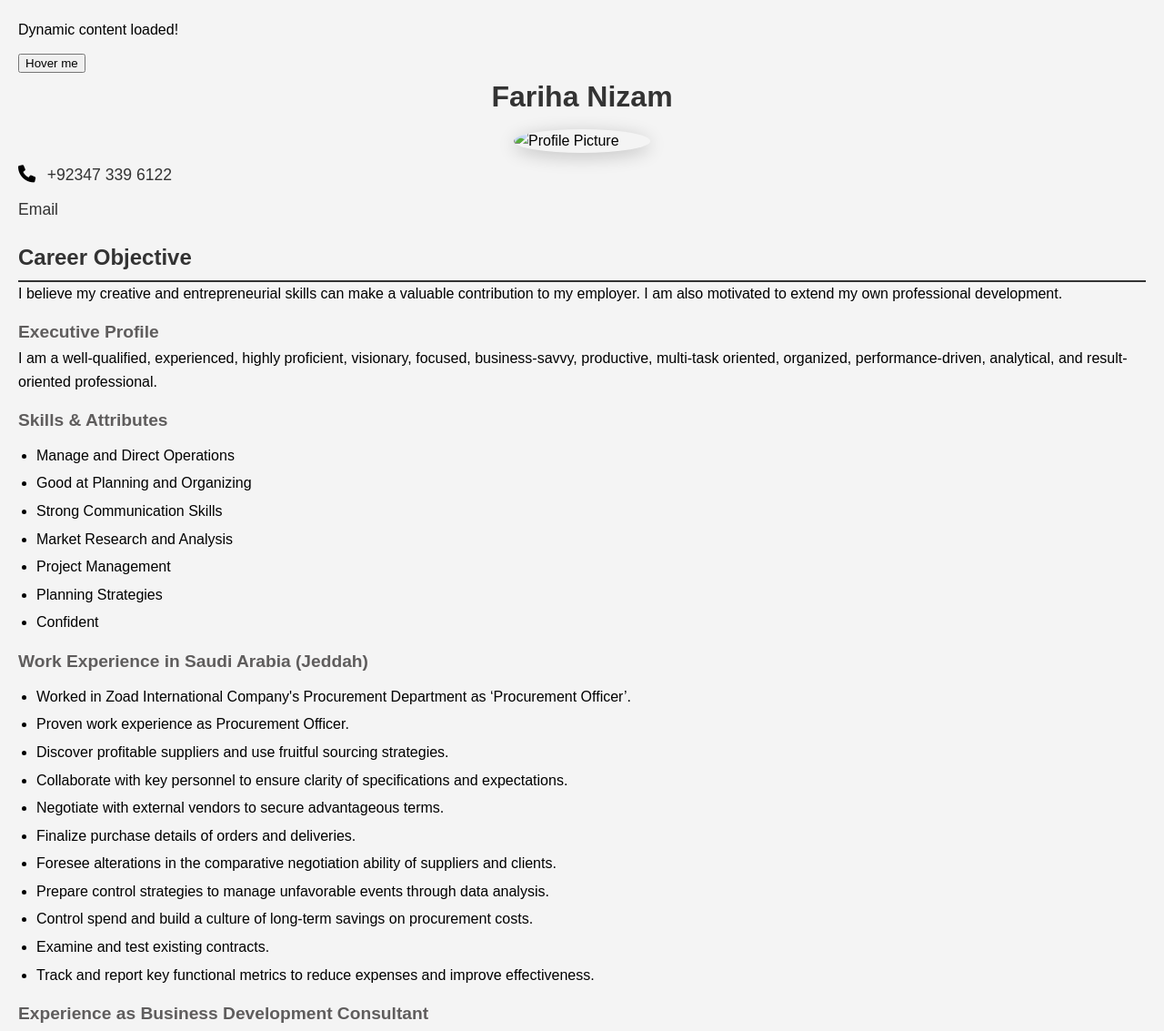
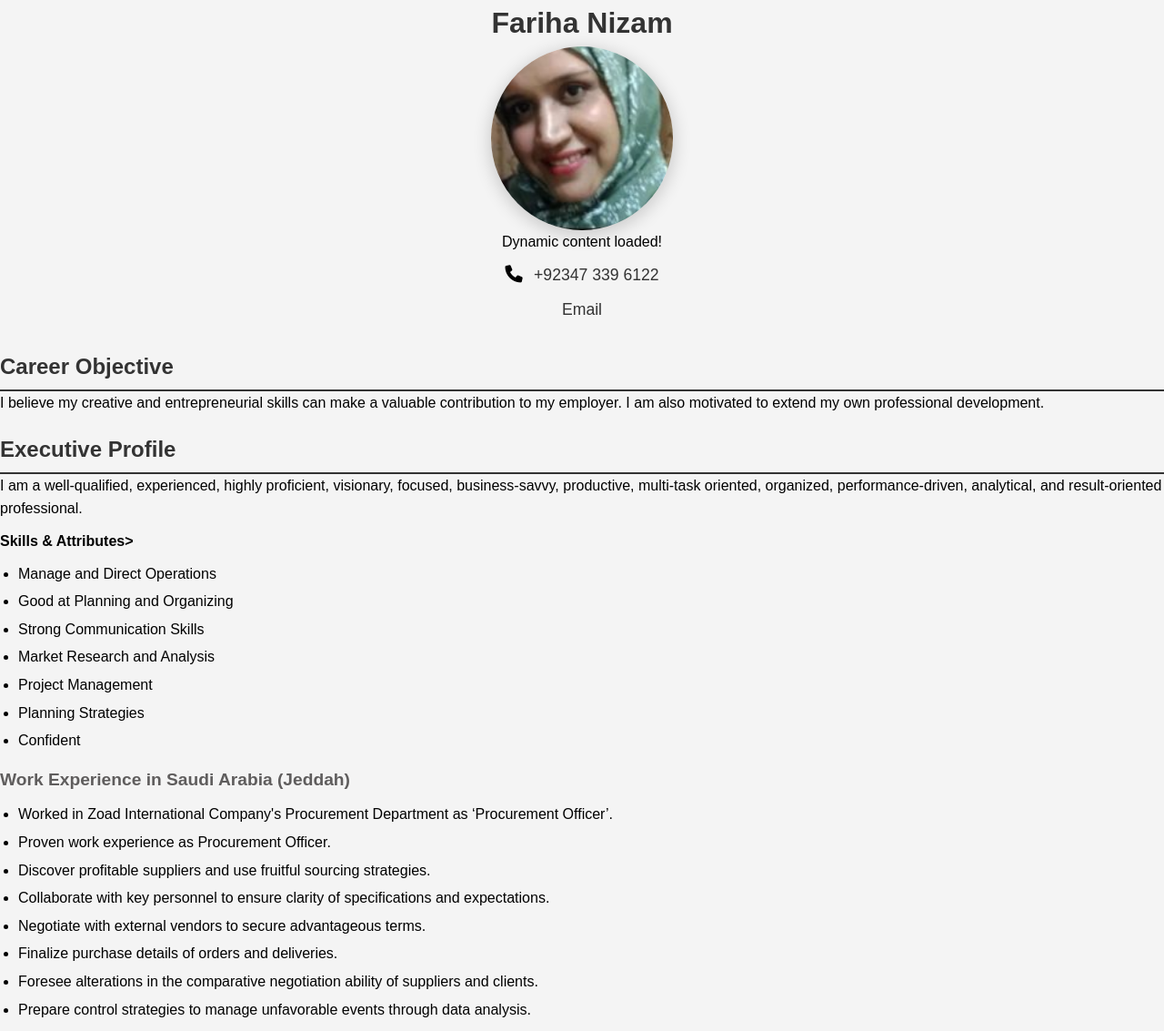
Before and after one commit to Fariha2024/Resume-Dynamic, a website: page index.html in a window 1280 px wide. Shown: the top 1133 px of the page at 91% size. Drawn offline with Linux system fonts and the light colour scheme; a web font is replaced by a local one.

Commit message:
Adjusted image and text alignment in header

```diff
--- a/index.html
+++ b/index.html
@@ -9,26 +9,30 @@
 </head>
 <body>
   <script src="script.js"></script>
-  <div id="dynamic-content" class="animated-element"></div>
-  <button class="button">Hover me</button>
 
+  <div class="header-container">
    <h1>Fariha Nizam</h1>
-   <p><img src="./public/profile.jpg" alt="Profile Picture" class="profile-img">
+   <img src="/public/profile.jpg" alt="Profile Picture" class="profile-img">
+
+
+
+<div id="dynamic-content" class="animated-element"></div>
+
       <p><i class="fas fa-phone animated-icon"></i> <a href="tel:+923473396122" class="contact-link">+92347 339 6122</a></p>
       <p><a href="mailto:farihanizam786@gmail.com" class="contact-link">Email</a></p>
 
    <div class="section">
       <h2>Career Objective</h2>
       <p>I believe my creative and entrepreneurial skills can make a valuable contribution to my employer. I am also motivated to extend my own professional development.</p>
-   </div>
+
 
    <div class="section">
-      <h3>Executive Profile</h3>
+      <h2>Executive Profile</h2>
       <p>I am a well-qualified, experienced, highly proficient, visionary, focused, business-savvy, productive, multi-task oriented, organized, performance-driven, analytical, and result-oriented professional.</p>
    </div>
 
    <div class="section">
-      <h3>Skills & Attributes</h3>
+      <strong><b>Skills & Attributes></b></strong>
       <ul>
          <li>Manage and Direct Operations</li>
          <li>Good at Planning and Organizing</li>
@@ -38,10 +42,10 @@
          <li>Planning Strategies</li>
          <li>Confident</li>
       </ul>
-   </div>
+
 
    <div class="section">
-      <h3>Work Experience in Saudi Arabia (Jeddah)</h3>
+      <h3><b>Work Experience in Saudi Arabia (Jeddah)</b></h3>
       <ul>
          <li>Worked in Zoad International Company's Procurement Department as ‘Procurement Officer’.</li>
          <li>Proven work experience as Procurement Officer.</li>
@@ -55,10 +59,10 @@
          <li>Examine and test existing contracts.</li>
          <li>Track and report key functional metrics to reduce expenses and improve effectiveness.</li>
       </ul>
-   </div>
+
 
    <div class="section">
-      <h3>Experience as Business Development Consultant</h3>
+      <h3><b>Experience as Business Development Consultant</b></h3>
       <p>My skills and duties include:</p>
       <ul>
          <li>Following up on new business opportunities and setting up meetings.</li>
@@ -78,11 +82,11 @@
       <ul>
          <li>Extensive experience in Correspondence in International Markets.</li>
       </ul>
-   </div>
+
 
    <div class="section">
       <h3>Education</h3>
       <p>Master's Degree</p>
-   </div>
+
 </body>
 </html>
--- a/package.json
+++ b/package.json
@@ -9,6 +9,7 @@
     "preview": "live-server public/"
   },
   "dependencies": {
+    "@fortawesome/fontawesome-free": "^6.6.0",
     "animate.css": "^4.1.1",
     "gsap": "^3.10.0",
     "uuid": "^10.0.0"
--- a/style.css
+++ b/style.css
@@ -1,31 +1,30 @@
+/* Import Google Fonts */
+@import url('https://fonts.googleapis.com/css2?family=Roboto:wght@400;700&display=swap');
 
-
-/* style.css */
-/* Basic reset for consistent styling */
-
+/* Define the custom font */
 @font-face {
   font-family: 'MyCustomFont';
-  src: url('/public/fonts/my-custom-font.woff2') format('woff2');
+  src: url('/fonts/my-custom-font.woff2') format('woff2'),
+       url('/fonts/my-custom-font.woff') format('woff');
+  font-weight: normal;
+  font-style: normal;
 }
 
+/* Apply the custom font to the body */
 body {
   font-family: 'MyCustomFont', sans-serif;
-}
-
-body, h1, h2, h3, p, ul {
-  margin: 0;
-  padding: 0;
-  box-sizing: border-box;
-}
-
-/* General body styling */
-body {
-  font-family: Arial, sans-serif;
   line-height: 1.6;
   margin: 0;
   padding: 20px;
   background-color: #f4f4f4;
   animation: fadeInBody 1s ease-in-out; /* Smooth body fade-in animation */
+}
+
+/* Reset margin and padding for elements */
+body, h1, h2, h3, p, ul {
+  margin: 0;
+  padding: 0;
+  box-sizing: border-box;
 }
 
 /* Fade-in animation for body */
@@ -36,15 +35,9 @@ body {
 
 /* Keyframes for pulse animation */
 @keyframes pulse {
-  0% {
-    transform: scale(2);
-  }
-  150% {
-    transform: scale(1.3);
-  }
-  100% {
-    transform: scale(2);
-  }
+  0% { transform: scale(2); }
+  150% { transform: scale(1.3); }
+  100% { transform: scale(2); }
 }
 
 /* General Contact Section Styling */
@@ -58,14 +51,8 @@ body {
 
 /* Animated appearance for the contact links */
 @keyframes fadeInUp {
-  0% {
-    opacity: 0;
-    transform: translateY(20px);
-  }
-  100% {
-    opacity: 1;
-    transform: translateY(0);
-  }
+  0% { opacity: 0; transform: translateY(20px); }
+  100% { opacity: 1; transform: translateY(0); }
 }
 
 /* Apply the fade-in-up animation on load */
@@ -105,23 +92,39 @@ body {
 
 /* Slide-in animation for resume container */
 @keyframes slideIn {
-  0% {
-    transform: translateY(50px);
-    opacity: 0;
-  }
-  100% {
-    transform: translateY(0);
-    opacity: 1;
-  }
+  0% { transform: translateY(50px); opacity: 0; }
+  100% { transform: translateY(0); opacity: 1; }
 }
 
-/* Header styling */
+
+
+
+/* Container for header and image */
+.header-container {
+
+  display: grid;
+  place-items: center; /* Center the image and heading both vertically and horizontally */
+
+  height: 100vh; /* Full viewport height */
+  gap: 0px; /* Space between the image and text */
+  padding: 0px; /* Add some padding around the container */
+}
+
+/* Styling for the profile image */
+.profile-img {
+  max-width: 250px; /* Adjust size as needed */
+  border-radius: 50%; /* Make the image circular */
+  height: auto; /* Maintain aspect ratio */
+  margin: 0;
+}
+
+/* Styling for the header */
 h1 {
   font-size: 2em;
   color: #333;
-  text-align: center;
-  margin-bottom: 10px;
+  margin: 0;
   animation: fadeInText 1s ease-in-out; /* Smooth text fade-in */
+
 }
 
 h2 {
@@ -142,34 +145,14 @@ h3 {
 
 /* Fade-in animation for text */
 @keyframes fadeInText {
-  0% {
-    opacity: 0;
-    transform: translateY(10px);
-  }
-  100% {
-    opacity: 1;
-    transform: translateY(0);
-  }
-}
-
-/* Styling for images */
-img {
-  max-width: 150px;
-  border-radius: 50%;
-  display: block;
-  margin: 0 auto;
+  0% { opacity: 0; transform: translateY(10px); }
+  100% { opacity: 1; transform: translateY(0); }
 }
 
 /* Add a fade-in and scale animation to the profile image */
 @keyframes fadeInScale {
-  0% {
-    opacity: 0;
-    transform: scale(0.8);
-  }
-  100% {
-    opacity: 1;
-    transform: scale(1);
-  }
+  0% { opacity: 0; transform: scale(0.8); }
+  100% { opacity: 1; transform: scale(1); }
 }
 
 .profile-img {
```
Also changed, not shown: profile.jpg, public/fonts/my-font.woff (added), public/fonts/my-font.woff2 (added), public/profile.jpg (added), 2 other files.
